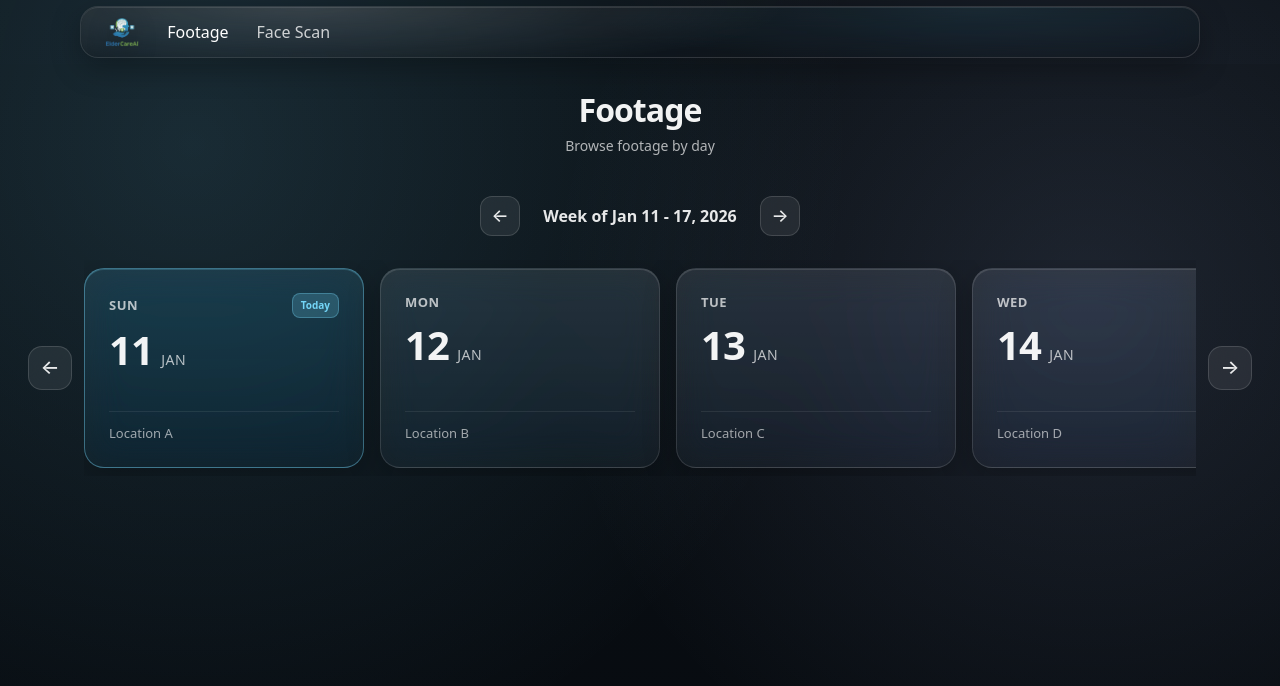
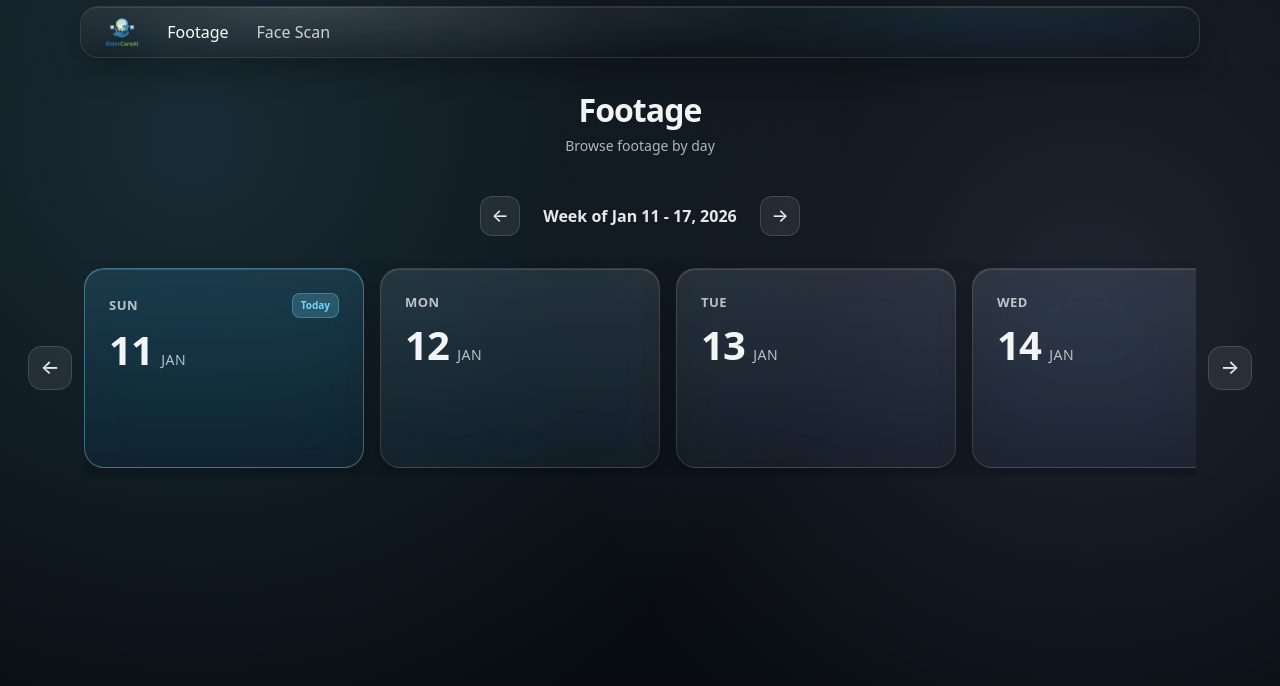
Before and after one commit to matthewzhang275/Elder_AI, a React (Vite) app in the folder frontend/frontend/: page /footage in a window 1280 px wide. Shown: the top 686 px of the page. Built offline with nearby package versions, Linux system fonts and the light colour scheme.

Commit message:
footage css changes

```diff
--- a/frontend/frontend/src/pages/Footage.css
+++ b/frontend/frontend/src/pages/Footage.css
@@ -241,14 +241,6 @@
   letter-spacing: 0.5px;
 }
 
-.footage-day-card-location {
-  font-size: 13px;
-  color: rgba(255, 255, 255, 0.6);
-  margin-top: auto;
-  padding-top: 12px;
-  border-top: 1px solid rgba(255, 255, 255, 0.08);
-}
-
 /* Responsive */
 @media (max-width: 900px) {
   .footage-page {
--- a/frontend/frontend/src/pages/Footage.tsx
+++ b/frontend/frontend/src/pages/Footage.tsx
@@ -144,7 +144,6 @@ export function Footage() {
                       <span className="footage-day-card-daynum">{dayNumber}</span>
                       <span className="footage-day-card-month">{monthName}</span>
                     </div>
-                    <div className="footage-day-card-location">{day.location}</div>
                   </Link>
                 )
               })}
```
